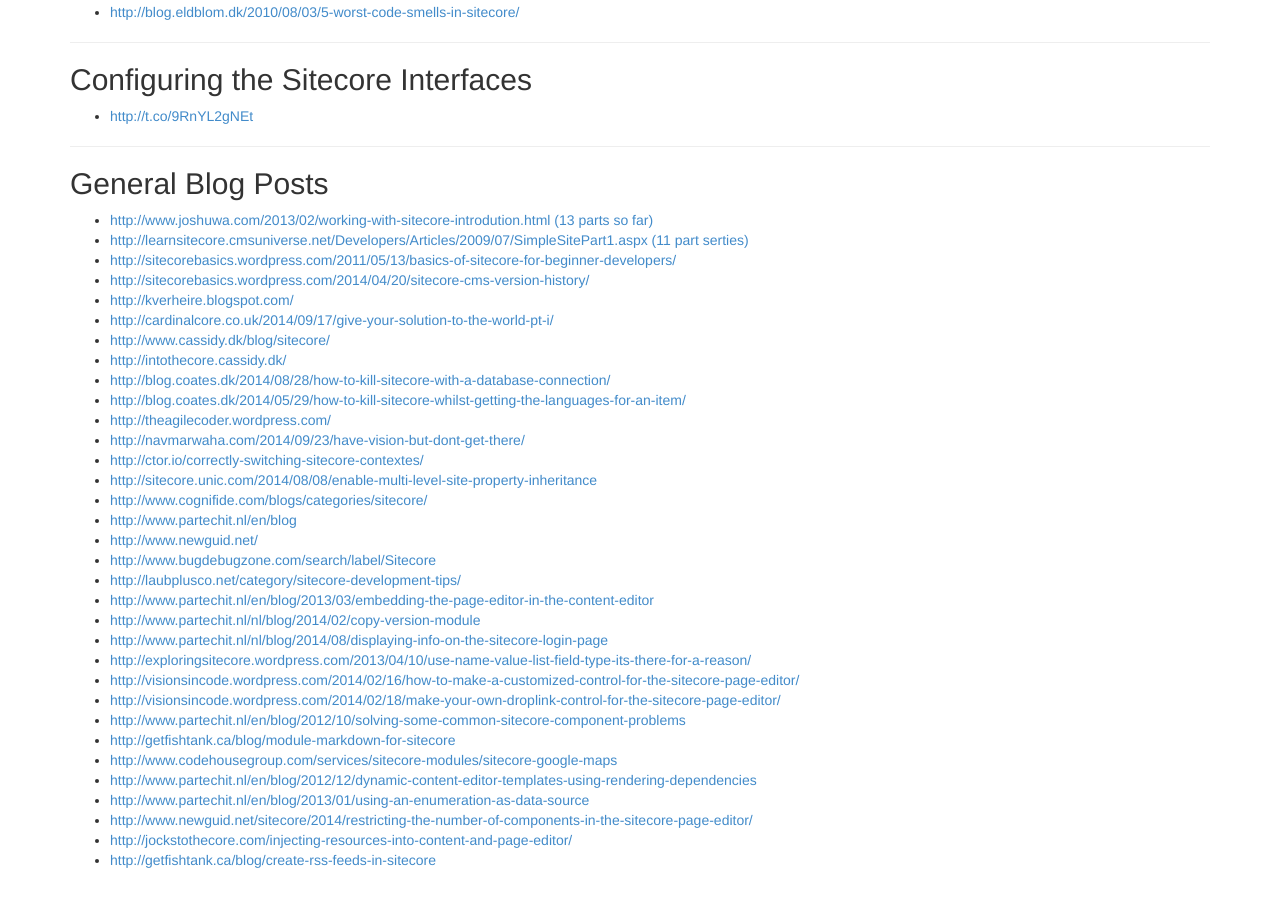
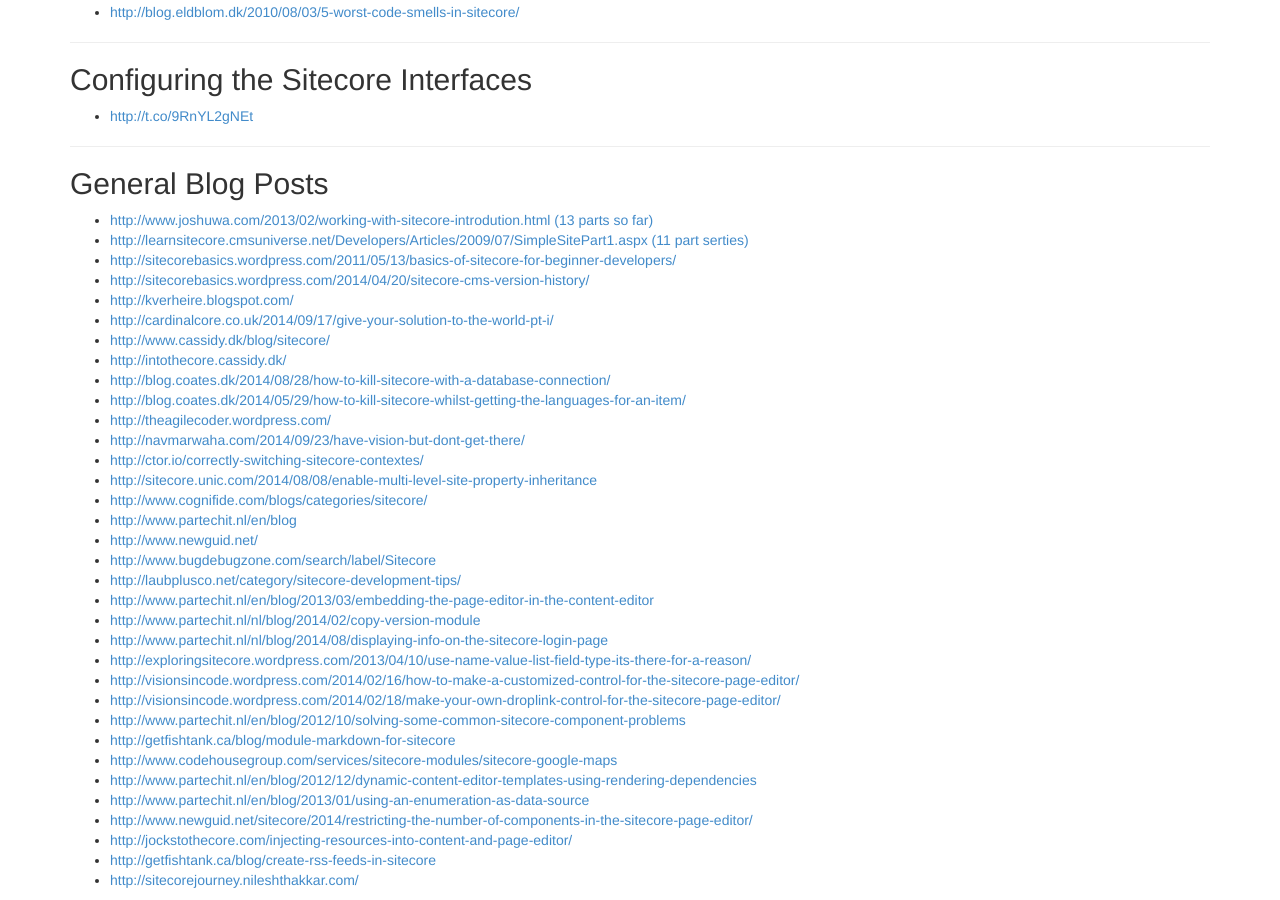
Before and after one commit to Sitecore-Community/docs, a Jekyll site: the page built from documentation/Sitecore Fundamentals/index.md, in a window 1280 px wide and 900 px high, scrolled down 3154 px. Built offline with Jekyll 4.4.1, drawn with Linux system fonts in a browser that asks for light colours; nearby versions of some CDN libraries; some of the changed lines change nothing that is shown.

Commit message:
Update index.md
Added new blog URL (http://sitecorejourney.nileshthakkar.com) under "General Blog Posts" section.

```diff
--- a/documentation/Sitecore Fundamentals/index.md
+++ b/documentation/Sitecore Fundamentals/index.md
@@ -191,3 +191,4 @@
 * [http://www.newguid.net/sitecore/2014/restricting-the-number-of-components-in-the-sitecore-page-editor/](http://www.newguid.net/sitecore/2014/restricting-the-number-of-components-in-the-sitecore-page-editor/)
 * [http://jockstothecore.com/injecting-resources-into-content-and-page-editor/](http://jockstothecore.com/injecting-resources-into-content-and-page-editor/)
 * [http://getfishtank.ca/blog/create-rss-feeds-in-sitecore](http://getfishtank.ca/blog/create-rss-feeds-in-sitecore)
+* [http://sitecorejourney.nileshthakkar.com/](http://sitecorejourney.nileshthakkar.com/)
```
